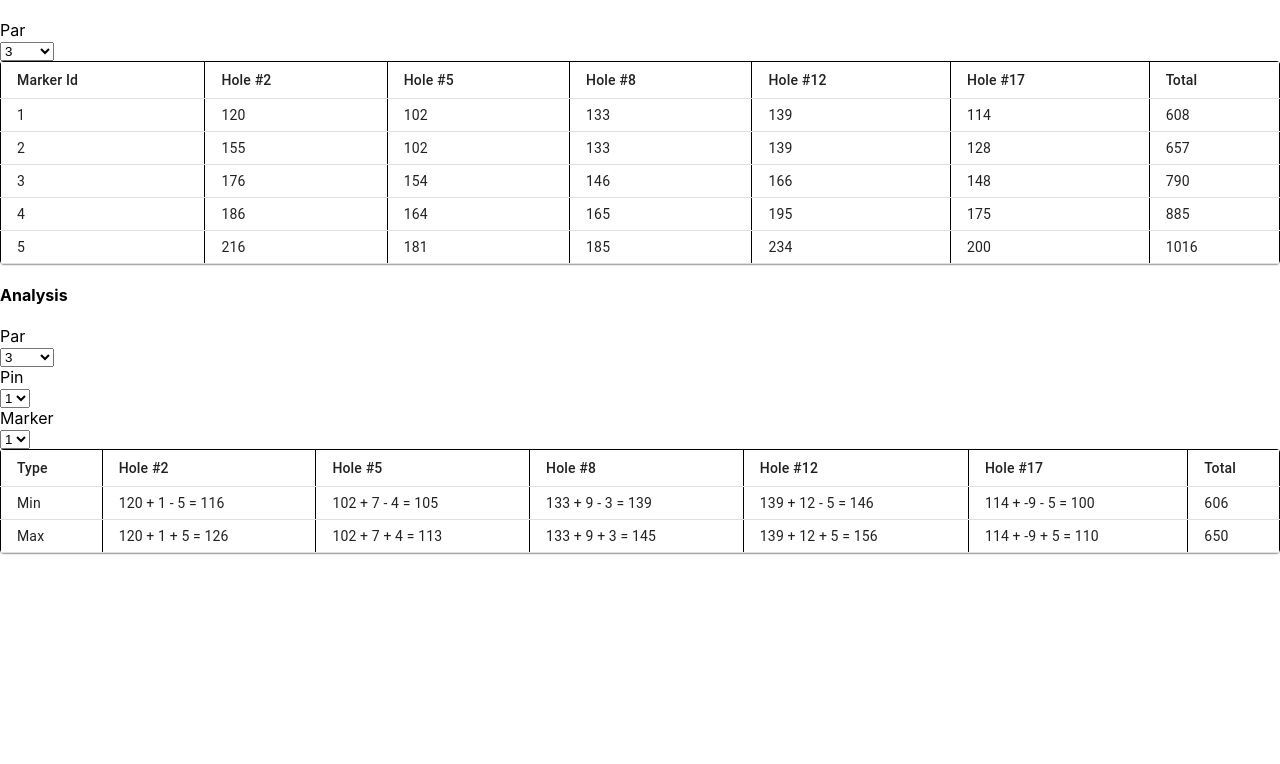
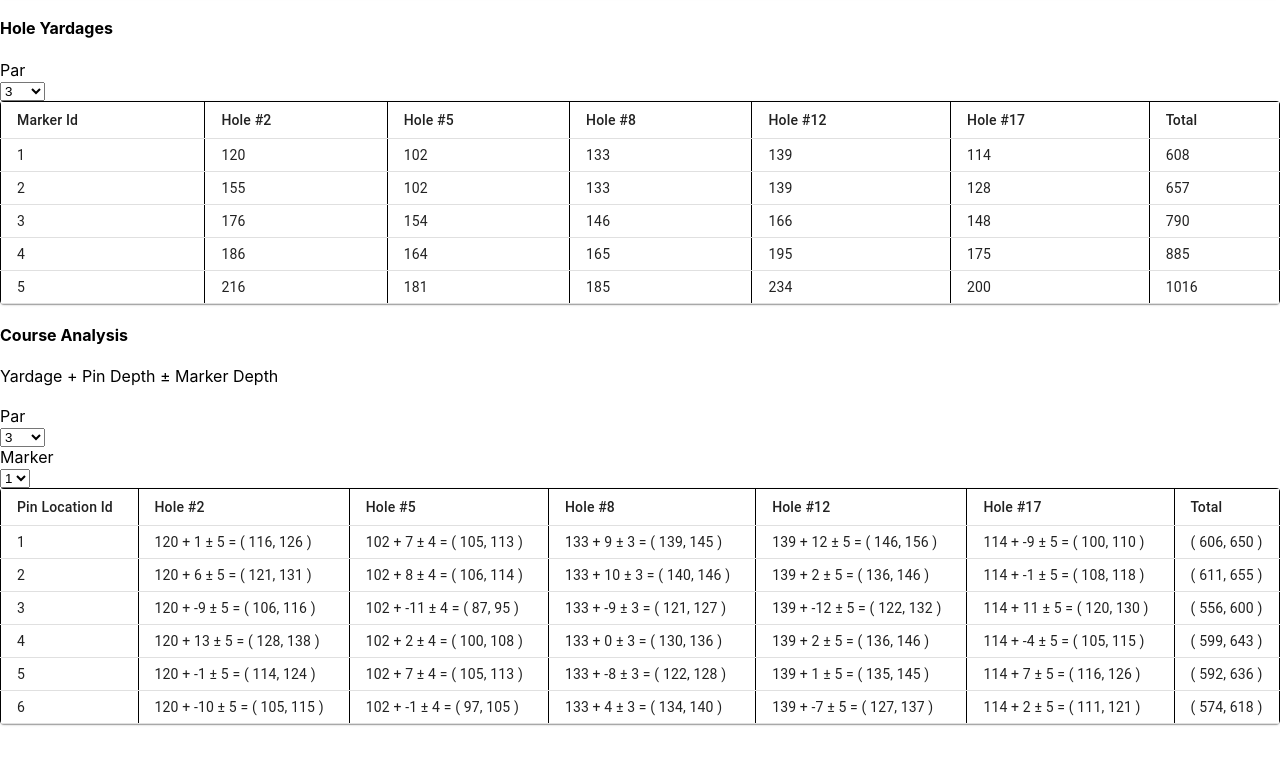
Before and after one commit to cole-gannaway/Hoover-CC-Teebox-Analysis, a React (Create React App) app: page / in a window 1280 px wide. Shown: the part 738-1502 px from the top of the page. Before the commit the page ends 1331 px from the top, so only its background shows below. Built offline with nearby package versions, Linux system fonts and the light colour scheme.

Commit message:
Modified CourseAnalysisTable and showed formulas

```diff
--- a/src/components/CourseAnalysisTable/CourseAnalysisTable.tsx
+++ b/src/components/CourseAnalysisTable/CourseAnalysisTable.tsx
@@ -4,23 +4,21 @@ import MaterialTable from '../MaterialTable/MaterialTable';
 import SelectAPI from '../SelectAPI/SelectAPI';
 import { YardageUtils } from '../../services/yardage-utils';
 
-const options = ['None', '3', '4', '5'];
-class CourseAnalysisTable extends Component<{}, { parFilter: string, pinFilter: string, markerFilter: string }> {
+const options = ['Any', '3', '4', '5'];
+class CourseAnalysisTable extends Component<{}, { parFilter: string, markerFilter: string }> {
 
     constructor(props: any) {
         super(props);
         this.state = {
             parFilter: '3',
-            pinFilter: '1',
             markerFilter: '1'
         }
         this.handleParFilterChange = this.handleParFilterChange.bind(this);
-        this.handlePinFilterChange = this.handlePinFilterChange.bind(this);
         this.handleMarkerFilterChange = this.handleMarkerFilterChange.bind(this);
     }
     public render() {
         let holeIds: number[] = [];
-        if (this.state.parFilter === 'None') {
+        if (this.state.parFilter === 'Any') {
             holeIds = DataService.getAllHoleIds(null);
         } else {
             holeIds = DataService.getAllHoleIds(this.state.parFilter);
@@ -29,19 +27,21 @@ class CourseAnalysisTable extends Component<{}, { parFilter: string, pinFilter:
         const pinIds = DataService.getAllPinLocationIds();
 
         const markerId = parseInt(this.state.markerFilter);
-        const pinId = parseInt(this.state.pinFilter);
 
         // construct header row
         const headerRow: string[] = [];
-        headerRow.push('Type');
+        headerRow.push('Pin Location Id');
         holeIds.forEach((holeId) => {
             headerRow.push('Hole #' + holeId.toString());
         });
         headerRow.push('Total');
 
-        // construct min data row
-        const minDataRow: string[] = [];
-        minDataRow.push('Min');
+        // construct data rows
+        const dataRows = pinIds.map((pinId) => {
+            // construct data row
+            const dataRow: string[] = [];
+            dataRow.push(pinId.toString());
+            let maxSum = 0;
             let minSum = 0;
             holeIds.forEach((holeId) => {
                 const markerInfo = DataService.getMarkerInfoForHole(holeId, markerId);
@@ -53,50 +53,28 @@ class CourseAnalysisTable extends Component<{}, { parFilter: string, pinFilter:
                     const pinDepth = pinInfo.depth;
                     const markerDepth = markerInfo.depth;
                     const markerDepthDelta = YardageUtils.computePlusMinus(markerDepth);
+                    // max
+                    const highTotal = yardage + pinDepth + markerDepthDelta;
+                    maxSum += highTotal;
                     // min
-                const total = yardage + pinDepth - markerDepthDelta;
-                minSum += total;
-                cellVal = yardage.toString() + ' + ' + pinDepth.toString() + ' - ' + markerDepthDelta.toString() + ' = ' + total.toString();
+                    const lowTotal = yardage + pinDepth - markerDepthDelta;
+                    minSum += lowTotal;
+                    cellVal = yardage.toString() + ' + ' + pinDepth.toString() + ' \xB1  ' + markerDepthDelta.toString() + ' = ( ' + lowTotal.toString() + ', ' + highTotal.toString() + ' )';
                 }
-            minDataRow.push(cellVal);
+                dataRow.push(cellVal);
             });
-        minDataRow.push(minSum.toString());
-
-        // construct max data row
-        const maxDataRow: string[] = [];
-        maxDataRow.push('Max');
-        let maxSum = 0;
-        holeIds.forEach((holeId) => {
-            const markerInfo = DataService.getMarkerInfoForHole(holeId, markerId);
-            const pinInfo = DataService.getPinInfoForHole(holeId, pinId);
-            // default
-            let cellVal = '-';
-            if (markerInfo && pinInfo) {
-                const yardage = markerInfo.yardage;
-                const pinDepth = pinInfo.depth;
-                const markerDepth = markerInfo.depth;
-                const markerDepthDelta = YardageUtils.computePlusMinus(markerDepth);
-                // max
-                const total = yardage + pinDepth + markerDepthDelta;
-                maxSum += total;
-                cellVal = yardage.toString() + ' + ' + pinDepth.toString() + ' + ' + markerDepthDelta.toString() + ' = ' + total.toString();
-            }
-            maxDataRow.push(cellVal);
+            dataRow.push('( ' + minSum.toString() + ', ' + maxSum.toString() + ' )');
+            return dataRow;
         });
-        maxDataRow.push(maxSum.toString());
-
 
         const finalData: string[][] = [];
         finalData.push(headerRow);
-        finalData.push(minDataRow);
-        finalData.push(maxDataRow);
+        dataRows.forEach((row) => finalData.push(row));
 
-        const pinIdsAsStr = pinIds.map((id) => id.toString());
         const markerIdsAsStr = markerIds.map((id) => id.toString());
         return (<div>
             <div>
                 Par <SelectAPI value={this.state.parFilter} options={options} handleChange={this.handleParFilterChange}></SelectAPI>
-                Pin <SelectAPI value={this.state.pinFilter} options={pinIdsAsStr} handleChange={this.handlePinFilterChange}></SelectAPI>
                 Marker <SelectAPI value={this.state.markerFilter} options={markerIdsAsStr} handleChange={this.handleMarkerFilterChange}></SelectAPI>
             </div>
             <MaterialTable data={finalData}></MaterialTable>
@@ -105,9 +83,7 @@ class CourseAnalysisTable extends Component<{}, { parFilter: string, pinFilter:
     public handleParFilterChange(newVal: string) {
         this.setState({ parFilter: newVal });
     }
-    public handlePinFilterChange(newVal: string) {
-        this.setState({ pinFilter: newVal });
-    }
+
     public handleMarkerFilterChange(newVal: string) {
         this.setState({ markerFilter: newVal });
     }
--- a/src/components/HoleYardageTable/HoleYardageTable.tsx
+++ b/src/components/HoleYardageTable/HoleYardageTable.tsx
@@ -3,7 +3,7 @@ import { DataService } from '../../services/data-service';
 import MaterialTable from '../MaterialTable/MaterialTable';
 import SelectAPI from '../SelectAPI/SelectAPI';
 
-const options = ['None', '3', '4', '5'];
+const options = ['Any', '3', '4', '5'];
 class HoleYardageTable extends Component<{}, { parFilter: string }> {
 
   constructor(props: any) {
@@ -16,7 +16,7 @@ class HoleYardageTable extends Component<{}, { parFilter: string }> {
 
   public render() {
     let holeIds: number[] = [];
-    if (this.state.parFilter === 'None') {
+    if (this.state.parFilter === 'Any') {
       holeIds = DataService.getAllHoleIds(null);
     } else {
       holeIds = DataService.getAllHoleIds(this.state.parFilter);
--- a/src/components/Main/Main.tsx
+++ b/src/components/Main/Main.tsx
@@ -23,10 +23,14 @@ class Main extends Component<any, { pinLocationId: number, overviewPinDepthSum:
         <h4>Pin Depths</h4>
         <PinDepthTable></PinDepthTable>
         <h4>Teebox Depths</h4>
+        <div>{'(Teebox depth / 2) - 1'}</div>
+        <br></br>
         <MarkerDepthTable></MarkerDepthTable>
         <h4>Hole Yardages</h4>
         <HoleYardageTable></HoleYardageTable>
-        <h4>Analysis</h4>
+        <h4>Course Analysis</h4>
+        <div>{'Yardage + Pin Depth \xB1 Marker Depth'}</div>
+        <br></br>
         <CourseAnalysisTable></CourseAnalysisTable>
       </div>
       <br></br>
--- a/src/components/MarkerDepthTable/MarkerDepthTable.tsx
+++ b/src/components/MarkerDepthTable/MarkerDepthTable.tsx
@@ -4,7 +4,7 @@ import MaterialTable from '../MaterialTable/MaterialTable';
 import SelectAPI from '../SelectAPI/SelectAPI';
 import { YardageUtils } from '../../services/yardage-utils';
 
-const options = ['None', '3', '4', '5'];
+const options = ['Any', '3', '4', '5'];
 class MarkerDepthTable extends Component<{}, { parFilter: string }> {
 
     constructor(props: any) {
@@ -16,7 +16,7 @@ class MarkerDepthTable extends Component<{}, { parFilter: string }> {
     }
     public render() {
         let holeIds: number[] = [];
-        if (this.state.parFilter === 'None') {
+        if (this.state.parFilter === 'Any') {
             holeIds = DataService.getAllHoleIds(null);
         } else {
             holeIds = DataService.getAllHoleIds(this.state.parFilter);
--- a/src/components/PinDepthTable/PinDepthTable.tsx
+++ b/src/components/PinDepthTable/PinDepthTable.tsx
@@ -3,7 +3,7 @@ import { DataService } from '../../services/data-service';
 import MaterialTable from '../MaterialTable/MaterialTable';
 import SelectAPI from '../SelectAPI/SelectAPI';
 
-const options = ['None', '3', '4', '5'];
+const options = ['Any', '3', '4', '5'];
 class PinDepthTable extends Component<{}, { parFilter: string }> {
 
   constructor(props: any) {
@@ -16,7 +16,7 @@ class PinDepthTable extends Component<{}, { parFilter: string }> {
 
   public render() {
     let holeIds: number[] = [];
-    if (this.state.parFilter === 'None') {
+    if (this.state.parFilter === 'Any') {
       holeIds = DataService.getAllHoleIds(null);
     } else {
       holeIds = DataService.getAllHoleIds(this.state.parFilter);
```
Lines whose indentation alone changed are shown as unchanged.
